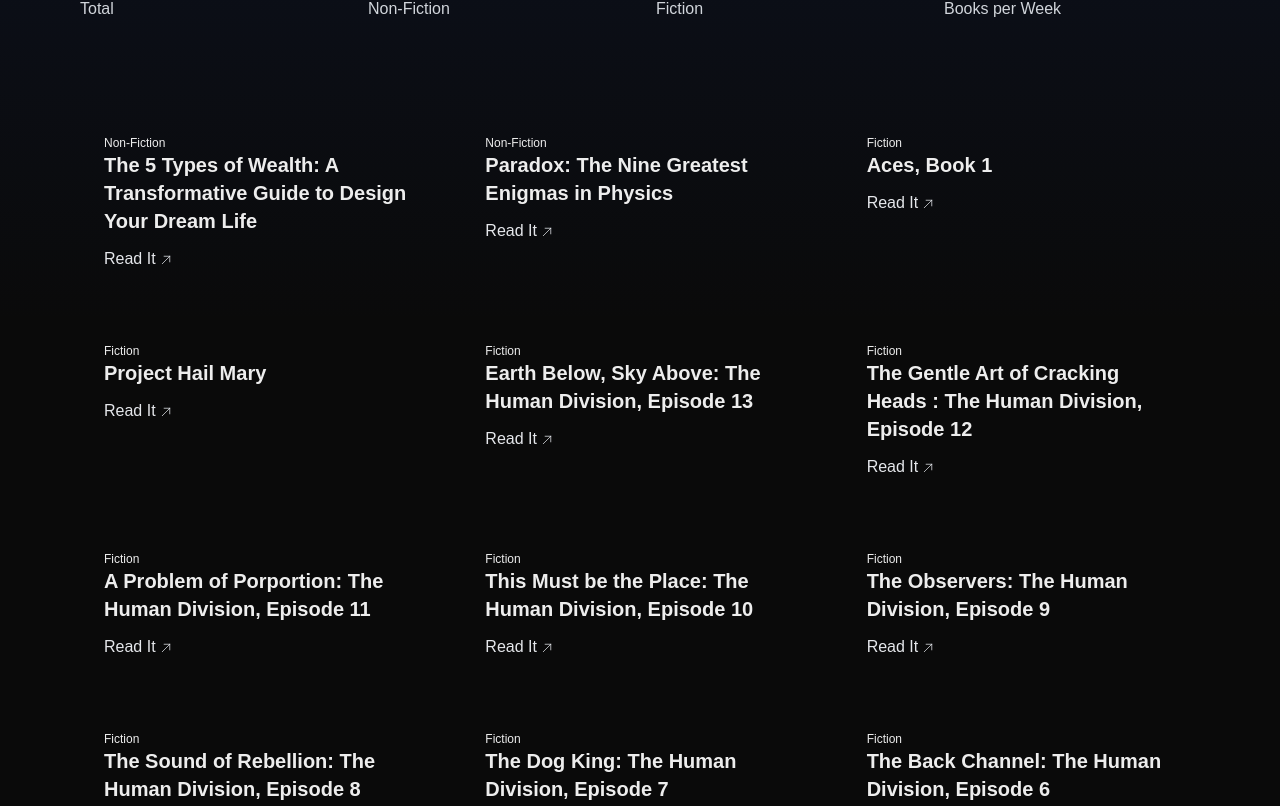
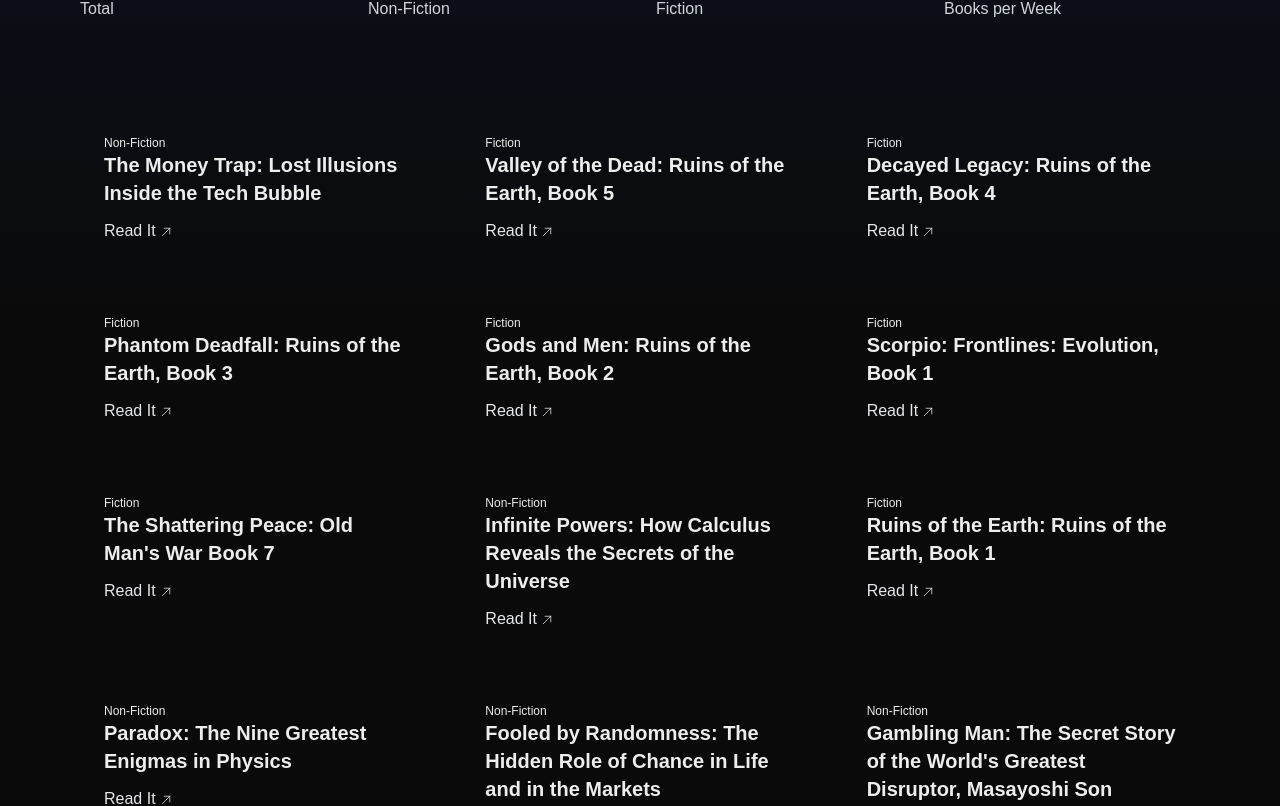
Before and after one commit to osbornm/osbornm.github.io, a Next.js app: page /bookshelf in a window 1280 px wide. Shown: the part 477-1283 px from the top of the page. Built offline with nearby package versions, Linux system fonts and the light colour scheme.

Commit message:
feat: add more books

```diff
--- a/src/data/books.ts
+++ b/src/data/books.ts
@@ -3,16 +3,85 @@
 export const books: Array<Book> = [
   /* 2025 */
   {
-    title: "The 5 Types of Wealth: A Transformative Guide to Design Your Dream Life",
+    title: "The Money Trap: Lost Illusions Inside the Tech Bubble",
     year: 2025,
     category: Category.NonFiction,
-    href: "https://a.co/d/jfkuOc2",
+    href: "https://a.co/d/53bDDH4",
+  },
+  {
+    title: "Valley of the Dead: Ruins of the Earth, Book 5",
+    year: 2025,
+    category: Category.Fiction,
+    href: "https://a.co/d/bWm9GT7",
+  },
+  {
+    title: "Decayed Legacy: Ruins of the Earth, Book 4",
+    year: 2025,
+    category: Category.Fiction,
+    href: "https://a.co/d/fNPesy3",
+  },
+  {
+    title: "Phantom Deadfall: Ruins of the Earth, Book 3",
+    year: 2025,
+    category: Category.Fiction,
+    href: "https://a.co/d/5GQOgOV",
+  },
+  {
+    title: "Gods and Men: Ruins of the Earth, Book 2",
+    year: 2025,
+    category: Category.Fiction,
+    href: "https://a.co/d/1qZLH6E",
+  },
+  {
+    title: "Scorpio: Frontlines: Evolution, Book 1",
+    year: 2025,
+    category: Category.Fiction,
+    href: "https://a.co/d/93gJk5A",
+  },
+  {
+    title: "The Shattering Peace: Old Man's War Book 7",
+    year: 2025,
+    category: Category.Fiction,
+    href: "https://a.co/d/eQSTV6u",
+  },
+  {
+    title: "Infinite Powers: How Calculus Reveals the Secrets of the Universe",
+    year: 2025,
+    category: Category.NonFiction,
+    href: "https://a.co/d/diwojsL",
+  },
+  {
+    title: "Ruins of the Earth: Ruins of the Earth, Book 1",
+    year: 2025,
+    category: Category.Fiction,
+    href: "https://a.co/d/aXtt2ns",
   },
   {
     title: "Paradox: The Nine Greatest Enigmas in Physics",
     year: 2025,
     category: Category.NonFiction,
-    href: "https://a.co/d/cXqTExV",
+    href: "https://a.co/d/c3O9EGj",
+  },
+  {
+    title:
+      "Fooled by Randomness: The Hidden Role of Chance in Life and in the Markets",
+    year: 2025,
+    category: Category.NonFiction,
+    href: "https://a.co/d/f9EwP2Q",
+  },
+  {
+    title:
+      "Gambling Man: The Secret Story of the World's Greatest Disruptor, Masayoshi Son",
+    year: 2025,
+    category: Category.NonFiction,
+    href: "https://a.co/d/03B7KVM",
+  },
+  {
+    title:
+      "The 5 Types of Wealth: A Transformative Guide to Design Your Dream Life",
+    year: 2025,
+    category: Category.NonFiction,
+    href: "https://a.co/d/jfkuOc2",
   },
   {
     title: "Aces, Book 1",
@@ -117,7 +186,8 @@
     href: "https://a.co/d/6IUpbrr",
   },
   {
-    title: "Poor Charlie’s Almanack: The Essential Wit and Wisdom of Charles T. Munger",
+    title:
+      "Poor Charlie’s Almanack: The Essential Wit and Wisdom of Charles T. Munger",
     year: 2025,
     category: Category.NonFiction,
     href: "https://a.co/d/4yHkPDT",
```
Lines whose indentation alone changed are shown as unchanged.
